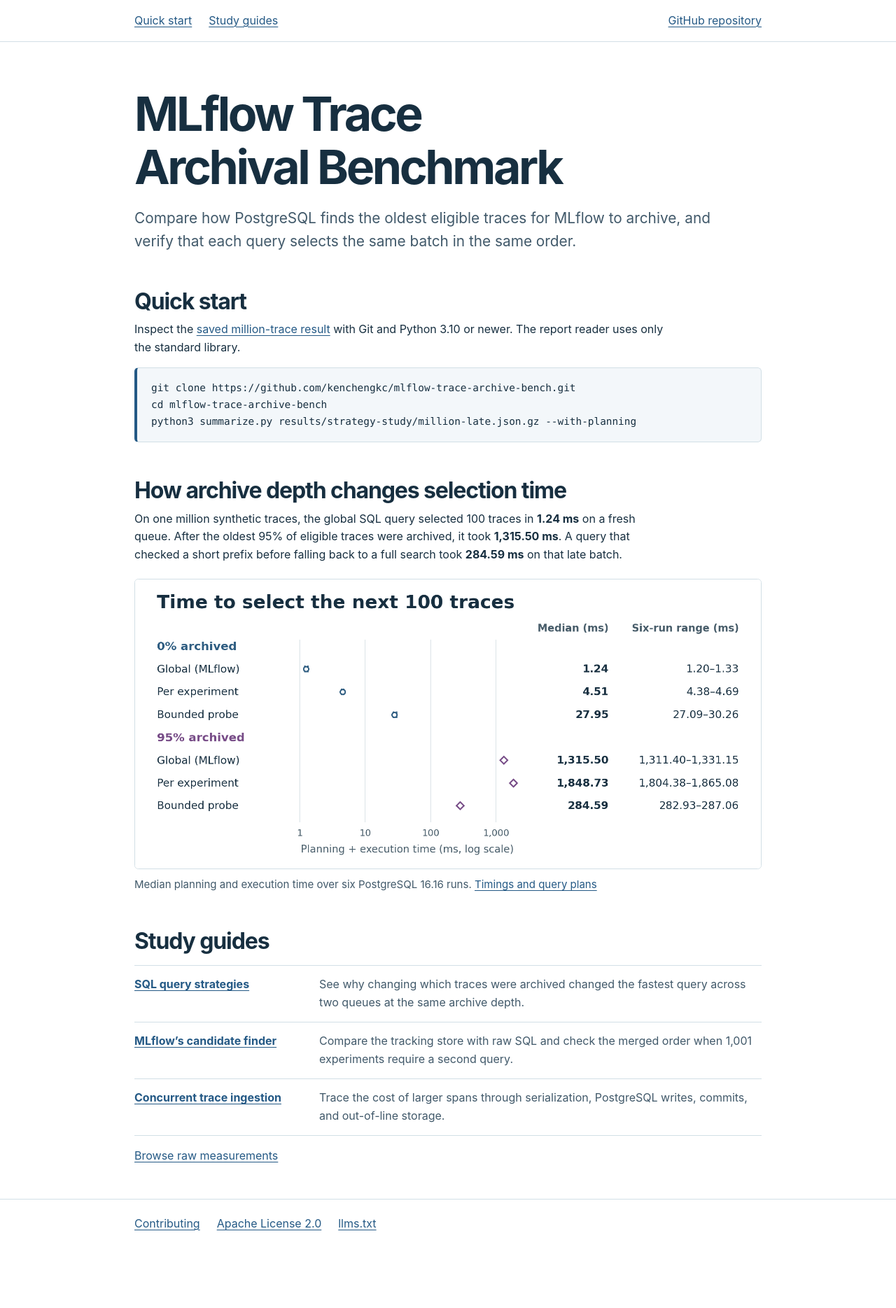
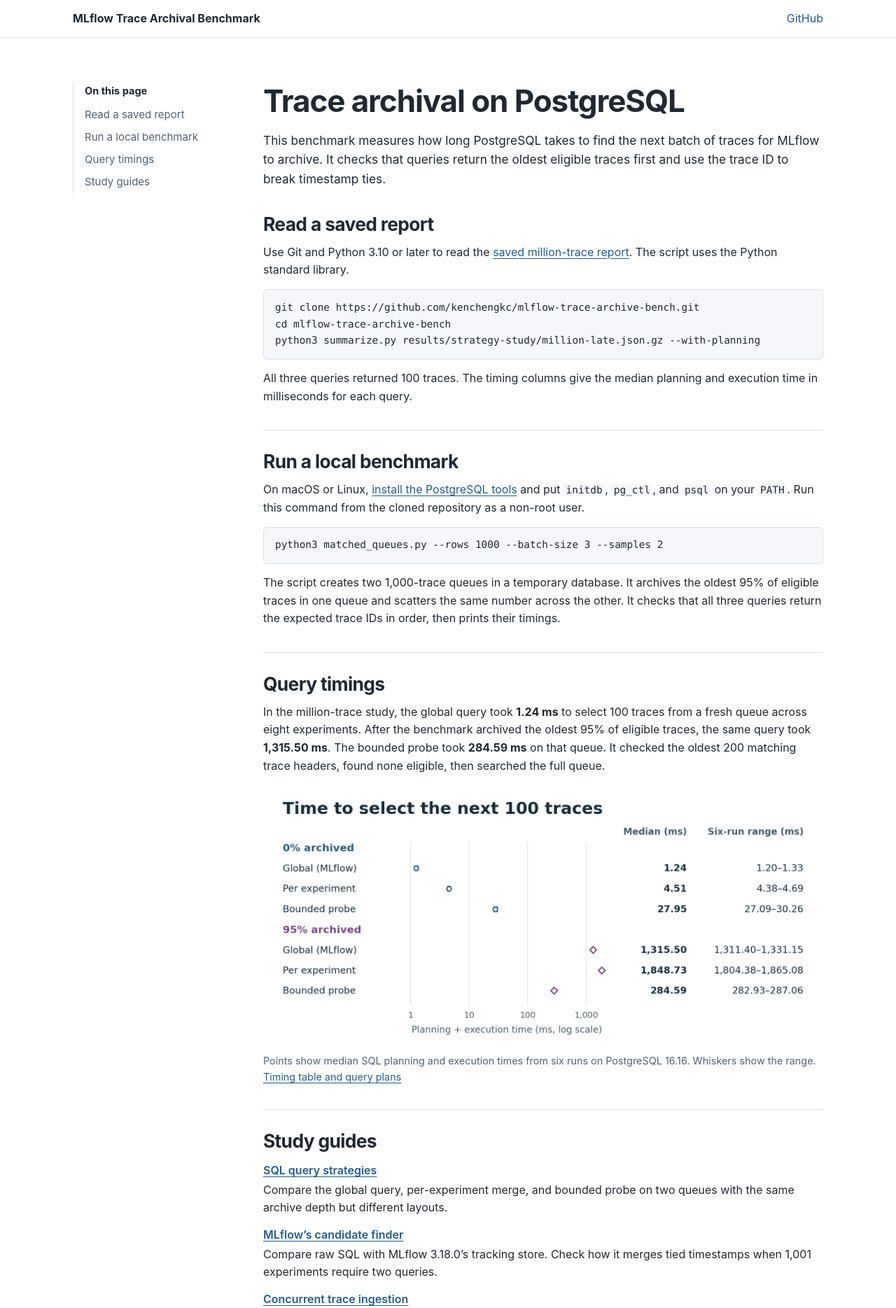
Before and after one commit to kenchengkc/mlflow-trace-archive-bench, a plain HTML site: page docs/index.html in a window 1280 px wide. Shown: the top 1869 px of the page at 70% size. Before the commit the page ends 1784 px from the top, so only its background shows below. Drawn offline with Linux system fonts and the light colour scheme.

Commit message:
Use task-based navigation and direct examples in the documentation

```diff
--- a/docs/index.html
+++ b/docs/index.html
@@ -4,12 +4,12 @@
   <meta charset="utf-8">
   <meta name="viewport" content="width=device-width, initial-scale=1">
   <meta name="color-scheme" content="light dark">
-  <title>MLflow Trace Archival Benchmark | PostgreSQL study guides</title>
-  <meta name="description" content="Reproduce PostgreSQL benchmarks for MLflow trace archival. Compare query plans, verify the order of selected traces, and measure concurrent trace ingestion.">
+  <title>Trace archival on PostgreSQL | MLflow Trace Archival Benchmark</title>
+  <meta name="description" content="Read a saved MLflow trace archival benchmark, run it on PostgreSQL, and compare how long three SQL queries take to select the oldest eligible traces.">
   <link rel="canonical" href="https://kenchengkc.github.io/mlflow-trace-archive-bench/">
   <meta property="og:type" content="website">
   <meta property="og:title" content="MLflow Trace Archival Benchmark">
-  <meta property="og:description" content="See how archival depth and incoming spans affect MLflow’s PostgreSQL tracking store. Explore the measurements and run the benchmarks.">
+  <meta property="og:description" content="Compare three PostgreSQL queries for MLflow trace archival. Read the published timings or run the benchmark locally.">
   <meta property="og:url" content="https://kenchengkc.github.io/mlflow-trace-archive-bench/">
   <meta property="og:image" content="https://raw.githubusercontent.com/kenchengkc/mlflow-trace-archive-bench/main/results/strategy-study/query-latency.png">
   <meta property="og:image:alt" content="Median query times for a fresh queue and a 95% archived queue on one million synthetic traces.">
@@ -19,60 +19,77 @@
 <body>
   <a class="skip" href="#main">Skip to content</a>
   <header>
-    <nav class="container" aria-label="Documentation">
-      <a href="#quick-start">Quick start</a>
-      <a href="#study-guides">Study guides</a>
-      <a class="repository" href="https://github.com/kenchengkc/mlflow-trace-archive-bench">GitHub repository</a>
+    <div class="wrapper topbar">
+      <a class="project-name" href="./">MLflow Trace Archival Benchmark</a>
+      <a href="https://github.com/kenchengkc/mlflow-trace-archive-bench">GitHub</a>
+    </div>
+  </header>
+
+  <main id="main" class="wrapper layout">
+    <div class="overview">
+      <h1>Trace archival on PostgreSQL</h1>
+      <p>This benchmark measures how long PostgreSQL takes to find the next batch of traces for MLflow to archive. It checks that queries return the oldest eligible traces first and use the trace ID to break timestamp ties.</p>
+    </div>
+
+    <nav class="contents" aria-labelledby="contents-heading">
+      <h2 id="contents-heading">On this page</h2>
+      <ul>
+        <li><a href="#quick-start">Read a saved report</a></li>
+        <li><a href="#local-benchmark">Run a local benchmark</a></li>
+        <li><a href="#query-timings">Query timings</a></li>
+        <li><a href="#study-guides">Study guides</a></li>
+      </ul>
     </nav>
-  </header>
-  <main id="main" class="container">
-    <h1>MLflow Trace Archival Benchmark</h1>
-    <p class="intro">Compare how PostgreSQL finds the oldest eligible traces for MLflow to archive, and verify that each query selects the same batch in the same order.</p>
 
+    <div class="sections">
       <section id="quick-start" aria-labelledby="quick-heading">
-      <h2 id="quick-heading">Quick start</h2>
-      <p>Inspect the <a href="https://github.com/kenchengkc/mlflow-trace-archive-bench/blob/main/results/strategy-study/million-late.json.gz">saved million-trace result</a> with Git and Python 3.10 or newer. The report reader uses only the standard library.</p>
-      <pre tabindex="0" aria-label="Shell commands to read the saved report"><code>git clone https://github.com/kenchengkc/mlflow-trace-archive-bench.git
+        <h2 id="quick-heading">Read a saved report</h2>
+        <p>Use Git and Python 3.10 or later to read the <a href="https://github.com/kenchengkc/mlflow-trace-archive-bench/blob/main/results/strategy-study/million-late.json.gz">saved million-trace report</a>. The script uses the Python standard library.</p>
+        <pre tabindex="0" aria-label="Read the saved report"><code>git clone https://github.com/kenchengkc/mlflow-trace-archive-bench.git
 cd mlflow-trace-archive-bench
 python3 summarize.py results/strategy-study/million-late.json.gz --with-planning</code></pre>
+        <p>All three queries returned 100 traces. The timing columns give the median planning and execution time in milliseconds for each query.</p>
       </section>
 
-    <section aria-labelledby="queue-heading">
-      <h2 id="queue-heading">How archive depth changes selection time</h2>
-      <p>On one million synthetic traces, the global SQL query selected 100 traces in <strong>1.24 ms</strong> on a fresh queue. After the oldest 95% of eligible traces were archived, it took <strong>1,315.50 ms</strong>. A query that checked a short prefix before falling back to a full search took <strong>284.59 ms</strong> on that late batch.</p>
+      <section id="local-benchmark" aria-labelledby="local-heading">
+        <h2 id="local-heading">Run a local benchmark</h2>
+        <p>On macOS or Linux, <a href="https://github.com/kenchengkc/mlflow-trace-archive-bench/blob/main/CONTRIBUTING.md#install-postgresql">install the PostgreSQL tools</a> and put <code>initdb</code>, <code>pg_ctl</code>, and <code>psql</code> on your <code>PATH</code>. Run this command from the cloned repository as a non-root user.</p>
+        <pre tabindex="0" aria-label="Run the benchmark"><code>python3 matched_queues.py --rows 1000 --batch-size 3 --samples 2</code></pre>
+        <p>The script creates two 1,000-trace queues in a temporary database. It archives the oldest 95% of eligible traces in one queue and scatters the same number across the other. It checks that all three queries return the expected trace IDs in order, then prints their timings.</p>
+      </section>
+
+      <section id="query-timings" aria-labelledby="queue-heading">
+        <h2 id="queue-heading">Query timings</h2>
+        <p>In the million-trace study, the global query took <strong>1.24 ms</strong> to select 100 traces from a fresh queue across eight experiments. After the benchmark archived the oldest 95% of eligible traces, the same query took <strong>1,315.50 ms</strong>. The bounded probe took <strong>284.59 ms</strong> on that queue. It checked the oldest 200 matching trace headers, found none eligible, then searched the full queue.</p>
         <figure>
           <picture>
             <source media="(prefers-color-scheme: dark)" srcset="https://raw.githubusercontent.com/kenchengkc/mlflow-trace-archive-bench/main/results/strategy-study/query-latency-dark.png">
-          <img width="1692" height="782" src="https://raw.githubusercontent.com/kenchengkc/mlflow-trace-archive-bench/main/results/strategy-study/query-latency.png" alt="The global query was fastest on the fresh queue. The bounded probe was fastest when the oldest 95% of eligible traces had been archived.">
+            <img width="1692" height="782" src="https://raw.githubusercontent.com/kenchengkc/mlflow-trace-archive-bench/main/results/strategy-study/query-latency.png" alt="Of the three queries, the global query was fastest on the fresh queue and the bounded probe was fastest after archival.">
           </picture>
-        <figcaption>Median planning and execution time over six PostgreSQL 16.16 runs. <a href="https://github.com/kenchengkc/mlflow-trace-archive-bench/blob/main/results/strategy-study/README.md#what-changed-at-one-million-traces">Timings and query plans</a></figcaption>
+          <figcaption>Points show median SQL planning and execution times from six runs on PostgreSQL 16.16. Whiskers show the range. <a href="https://github.com/kenchengkc/mlflow-trace-archive-bench/blob/main/results/strategy-study/README.md#what-changed-at-one-million-traces">Timing table and query plans</a></figcaption>
         </figure>
       </section>
 
       <section id="study-guides" aria-labelledby="studies-heading">
         <h2 id="studies-heading">Study guides</h2>
-      <dl class="guides">
-        <div>
+        <dl>
           <dt><a href="https://github.com/kenchengkc/mlflow-trace-archive-bench/blob/main/results/strategy-study/README.md">SQL query strategies</a></dt>
-          <dd>See why changing which traces were archived changed the fastest query across two queues at the same archive depth.</dd>
+          <dd>Compare the global query, per-experiment merge, and bounded probe on two queues with the same archive depth but different layouts.</dd>
+          <dt><a href="https://github.com/kenchengkc/mlflow-trace-archive-bench/blob/main/results/finder/README.md">MLflow’s candidate finder</a></dt>
+          <dd>Compare raw SQL with MLflow 3.18.0’s tracking store. Check how it merges tied timestamps when 1,001 experiments require two queries.</dd>
+          <dt><a href="https://github.com/kenchengkc/mlflow-trace-archive-bench/blob/main/results/ingestion/README.md">Concurrent trace ingestion</a></dt>
+          <dd>Measure how quickly MLflow selects traces while it writes new ones. Break down the cost of adding 64 KiB to each span.</dd>
+        </dl>
+        <p><a href="https://github.com/kenchengkc/mlflow-trace-archive-bench/tree/main/results">Browse the raw results</a></p>
+      </section>
     </div>
-        <div>
-          <dt><a href="https://github.com/kenchengkc/mlflow-trace-archive-bench/blob/main/results/finder/README.md">MLflow’s candidate finder</a></dt>
-          <dd>Compare the tracking store with raw SQL and check the merged order when 1,001 experiments require a second query.</dd>
-        </div>
-        <div>
-          <dt><a href="https://github.com/kenchengkc/mlflow-trace-archive-bench/blob/main/results/ingestion/README.md">Concurrent trace ingestion</a></dt>
-          <dd>Trace the cost of larger spans through serialization, PostgreSQL writes, commits, and out-of-line storage.</dd>
-        </div>
-      </dl>
-      <p><a href="https://github.com/kenchengkc/mlflow-trace-archive-bench/tree/main/results">Browse raw measurements</a></p>
-    </section>
   </main>
+
   <footer>
-    <nav class="container" aria-label="Project resources">
+    <nav class="wrapper" aria-label="Project resources">
       <a href="https://github.com/kenchengkc/mlflow-trace-archive-bench/blob/main/CONTRIBUTING.md">Contributing</a>
       <a href="https://github.com/kenchengkc/mlflow-trace-archive-bench/blob/main/LICENSE">Apache License 2.0</a>
-      <a href="llms.txt">llms.txt</a>
+      <a href="llms.txt">Plain-text index</a>
     </nav>
   </footer>
 </body>
--- a/docs/style.css
+++ b/docs/style.css
@@ -1,61 +1,93 @@
 :root {
   color-scheme: light dark;
   --page: #fff;
-  --ink: #172f40;
-  --muted: #41596a;
-  --link: #245985;
-  --rule: #d2dfe6;
-  --panel: #f3f7fa;
-  font-family: Inter, "Helvetica Neue", Arial, sans-serif;
-  line-height: 1.6;
+  --ink: #202832;
+  --muted: #526172;
+  --link: #215b96;
+  --rule: #d9e0e7;
+  --panel: #f5f7fa;
   background: var(--page);
   color: var(--ink);
+  font: 100%/1.6 Inter, system-ui, sans-serif;
 }
 
 @media (prefers-color-scheme: dark) {
   :root {
-    --page: #0d1117;
-    --ink: #edf3f7;
-    --muted: #b2c0cb;
-    --link: #97d0fa;
-    --rule: #35424d;
-    --panel: #17222d;
+    --page: #11161d;
+    --ink: #e4eaf0;
+    --muted: #abb8c7;
+    --link: #94c7ff;
+    --rule: #343e4c;
+    --panel: #1c232d;
   }
 }
 
 * { box-sizing: border-box; }
 body { margin: 0; }
-.container { width: min(56rem, calc(100% - 2.5rem)); margin-inline: auto; }
-header { border-bottom: 1px solid var(--rule); }
-nav { display: flex; flex-wrap: wrap; align-items: center; gap: .25rem 1.5rem; padding-block: .65rem; }
-nav a { padding-block: .4rem; }
-.repository { margin-inline-start: auto; }
-a { color: var(--link); text-decoration-thickness: 1px; text-underline-offset: .2em; }
-a:hover { text-decoration-thickness: 2px; }
-:focus-visible { outline: 3px solid var(--link); outline-offset: 4px; }
-.skip { position: absolute; padding: .6rem 1.2rem; background: var(--page); left: .5rem; top: .5rem; }
-.skip:not(:focus) { width: 1px; height: 1px; padding: 0; overflow: hidden; clip-path: inset(50%); }
-main { padding-block: clamp(2rem, 5vw, 4rem) 2rem; }
-h1, h2 { font-weight: 680; line-height: 1.12; text-wrap: balance; }
-h1 { margin: 0; max-width: 20ch; font-size: clamp(2.5rem, 6vw, 4.25rem); letter-spacing: -.05em; }
-h2 { margin: 0 0 .6rem; font-size: clamp(1.45rem, 3vw, 2rem); letter-spacing: -.035em; }
-p { max-width: 75ch; margin: .6rem 0 1rem; }
-.intro { max-width: 64ch; margin-block: 1.15rem; color: var(--muted); font-size: clamp(1.05rem, 2.1vw, 1.3rem); }
-section { margin-block-start: clamp(2rem, 4vw, 3.25rem); }
-pre { overflow-x: auto; padding: 1.05rem 1.25rem; border: 1px solid var(--rule); border-inline-start: .25rem solid var(--link); border-radius: .35rem; background: var(--panel); }
-code { font: .9rem/1.65 "IBM Plex Mono", ui-monospace, SFMono-Regular, Consolas, monospace; }
-figure { margin: 1.35rem 0 0; }
-figure img { display: block; width: 100%; height: auto; border: 1px solid var(--rule); border-radius: .35rem; }
-figcaption { color: var(--muted); font-size: .94rem; padding-block-start: .6rem; }
-.guides { margin: 1rem 0; border-top: 1px solid var(--rule); }
-.guides div { display: grid; grid-template-columns: 15rem 1fr; gap: .15rem 1.5rem; padding: .9rem 0; border-bottom: 1px solid var(--rule); }
-dt { font-weight: 650; }
-dd { margin: 0; color: var(--muted); }
-footer { border-top: 1px solid var(--rule); }
-footer nav { padding-block: 1rem; }
+.wrapper { width: min(67rem, calc(100% - 3rem)); margin-inline: auto; }
+a { color: var(--link); text-underline-offset: .18em; }
+a:hover { text-decoration: underline; text-decoration-thickness: 2px; }
+:focus-visible { outline: 2px solid var(--link); outline-offset: 3px; }
+.skip { position: absolute; top: .5rem; left: .5rem; padding: .5rem 1rem; background: var(--page); }
+.skip:not(:focus) { width: 1px; height: 1px; overflow: hidden; clip-path: inset(50%); }
 
-@media (max-width: 40rem) {
-  .guides div { grid-template-columns: 1fr; }
-  nav { gap: .25rem 1rem; }
-  .repository { margin-inline-start: 0; }
+header, footer { border-color: var(--rule); border-style: solid; border-width: 0; }
+header { border-bottom-width: 1px; }
+.topbar, footer nav { display: flex; align-items: center; gap: 1.5rem; padding-block: .85rem; }
+.topbar { justify-content: space-between; }
+.topbar a, .contents a, footer a { text-decoration: none; }
+.topbar a:hover, .contents a:hover, footer a:hover { text-decoration: underline; }
+.project-name { color: var(--ink); font-weight: 650; }
+
+.layout {
+  display: grid;
+  grid-template: "nav intro" auto "nav article" auto / 13rem minmax(0, 1fr);
+  column-gap: clamp(2rem, 5vw, 5rem);
+  padding-block: clamp(2rem, 5vw, 4rem);
 }
+.overview { grid-area: intro; }
+.sections { grid-area: article; }
+.contents {
+  grid-area: nav;
+  align-self: start;
+  position: sticky;
+  top: 1.5rem;
+  border-inline-start: 1px solid var(--rule);
+  padding-inline-start: 1rem;
+}
+.contents h2 { font-size: .91rem; letter-spacing: 0; margin: .25rem 0 .55rem; }
+.contents ul { margin: 0; padding: 0; list-style: none; }
+.contents a { display: inline-block; padding-block: .25rem; color: var(--muted); font-size: .94rem; }
+
+h1, h2 { margin: 0; line-height: 1.2; font-weight: 650; letter-spacing: -.025em; }
+h1 { font-size: clamp(1.9rem, 3.8vw, 2.75rem); }
+h2 { font-size: clamp(1.35rem, 2.5vw, 1.65rem); }
+p { margin: .7rem 0 0; }
+.overview p { margin-top: 1rem; font-size: 1.08rem; }
+section { margin-top: 2.2rem; scroll-margin-top: 1rem; }
+section + section { padding-top: 1.8rem; border-top: 1px solid var(--rule); }
+code { font: .9em/1.6 ui-monospace, SFMono-Regular, Consolas, monospace; }
+p code { padding: .08em .25em; border-radius: .2rem; background: var(--panel); }
+pre { overflow-x: auto; margin: .9rem 0; padding: .85rem 1rem; background: var(--panel); border: 1px solid var(--rule); border-radius: .35rem; }
+figure { margin: 1.2rem 0 0; }
+figure img { display: block; width: 100%; height: auto; }
+figcaption { margin-top: .5rem; color: var(--muted); font-size: .9rem; }
+dl { margin: .8rem 0 1rem; }
+dt { margin-top: .85rem; font-weight: 600; }
+dd { margin: .1rem 0 0; }
+footer { border-top-width: 1px; }
+footer nav { flex-wrap: wrap; gap: .4rem 1.4rem; font-size: .9rem; }
+
+@media (max-width: 54rem) {
+  .wrapper { width: min(46rem, calc(100% - 2.5rem)); }
+  .layout { grid-template: "intro" auto "nav" auto "article" auto / minmax(0, 1fr); }
+  .contents { position: static; margin-top: 1.25rem; }
+  .contents ul { display: flex; flex-wrap: wrap; gap: 0 1rem; }
+}
+
+@media (max-width: 32rem) {
+  .wrapper { width: calc(100% - 2rem); }
+  .contents ul { display: grid; grid-template-columns: repeat(2, minmax(0, 1fr)); }
+  .topbar { gap: 1rem; }
+  pre { white-space: pre-wrap; overflow-wrap: anywhere; }
+}
```
Also changed, not shown: docs/llms.txt (+12 -11 lines). Lines whose indentation alone changed are shown as unchanged.
